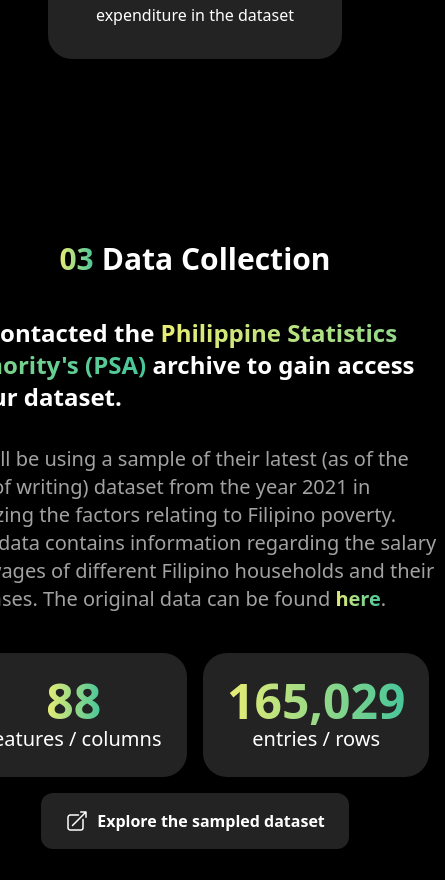
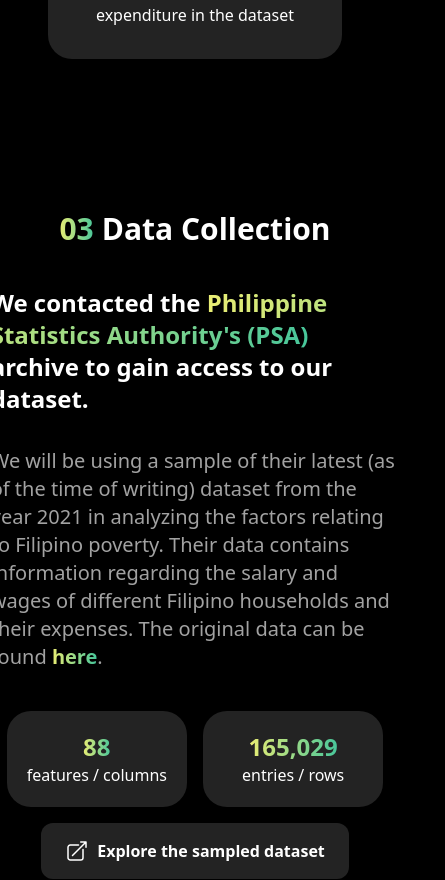
Before and after one commit to riru12/cs132portfolio, a SvelteKit app: page / in a window 390 px wide. Shown: the part 3540-4420 px from the top of the page, 445 px wide, since content can reach past the window. Built offline with nearby package versions, Linux system fonts and the light colour scheme.

Commit message:
improved responsiveness of data section

```diff
--- a/src/components/Data.svelte
+++ b/src/components/Data.svelte
@@ -2,7 +2,7 @@
     import LinkIcon from "./icons/data/LinkIcon.svelte";
 </script>
 
-<section id="data" class="mx-4 xs:mx-12 md:mx-32 lg:mx-64 py-16 min-h-auto min-h-screen justify-center flex flex-col sm:snap-always sm:snap-start">
+<section id="data" class="mx-12 md:mx-32 lg:mx-64 py-16 min-h-auto min-h-screen justify-center flex flex-col sm:snap-always sm:snap-start">
     <div class="flex flex-row gap-2 mb-10 justify-center">
         <div class="green-text text-3xl font-bold gradient-text">
             03
@@ -23,13 +23,13 @@
             </div>
             <div class="flex justify-center items-center px-4 gap-8">
                 <div class="grid grid-cols-2 md:grid-rows-1 xl:grid-cols-1 w-max gap-4">
-                    <div class="text-white flex flex-col justify-center items-center bg-[#232323] rounded-3xl p-6 2xl:p-8 w-full">
-                        <p class="text-center text-5xl font-bold gradient-text">88</p>
-                        <p class="text-center text-xl">features / columns</p>
+                    <div class="text-white flex flex-col justify-center items-center bg-[#232323] rounded-3xl p-5 sm:p-6 2xl:p-8 w-full">
+                        <p class="text-center text-2xl sm:text-5xl font-bold gradient-text">88</p>
+                        <p class="text-center text-base sm:text-xl">features / columns</p>
                     </div>
-                    <div class="text-white flex flex-col justify-center items-center bg-[#232323] rounded-3xl p-6 2xl:p-8 w-full">
-                        <p class="text-center text-5xl font-bold gradient-text">165,029</p>
-                        <p class="text-center text-xl">entries / rows</p>
+                    <div class="text-white flex flex-col justify-center items-center bg-[#232323] rounded-3xl p-5 sm:p-6 2xl:p-8 w-full">
+                        <p class="text-center text-2xl sm:text-5xl font-bold gradient-text">165,029</p>
+                        <p class="text-center text-base sm:text-xl">entries / rows</p>
                     </div>
                 </div>
             </div>
--- a/src/components/Method.svelte
+++ b/src/components/Method.svelte
@@ -1,4 +1,4 @@
-<section id="method" class="mx-4 xs:mx-12 md:mx-32 lg:mx-64 py-16 min-h-auto min-h-screen justify-center flex flex-col sm:snap-always sm:snap-start">
+<section id="method" class="mx-12 md:mx-32 lg:mx-64 py-16 min-h-auto min-h-screen justify-center flex flex-col sm:snap-always sm:snap-start">
     <div class="flex flex-row gap-2 mb-10 justify-center">
         <div class="green-text text-3xl font-bold gradient-text">
             04
```
